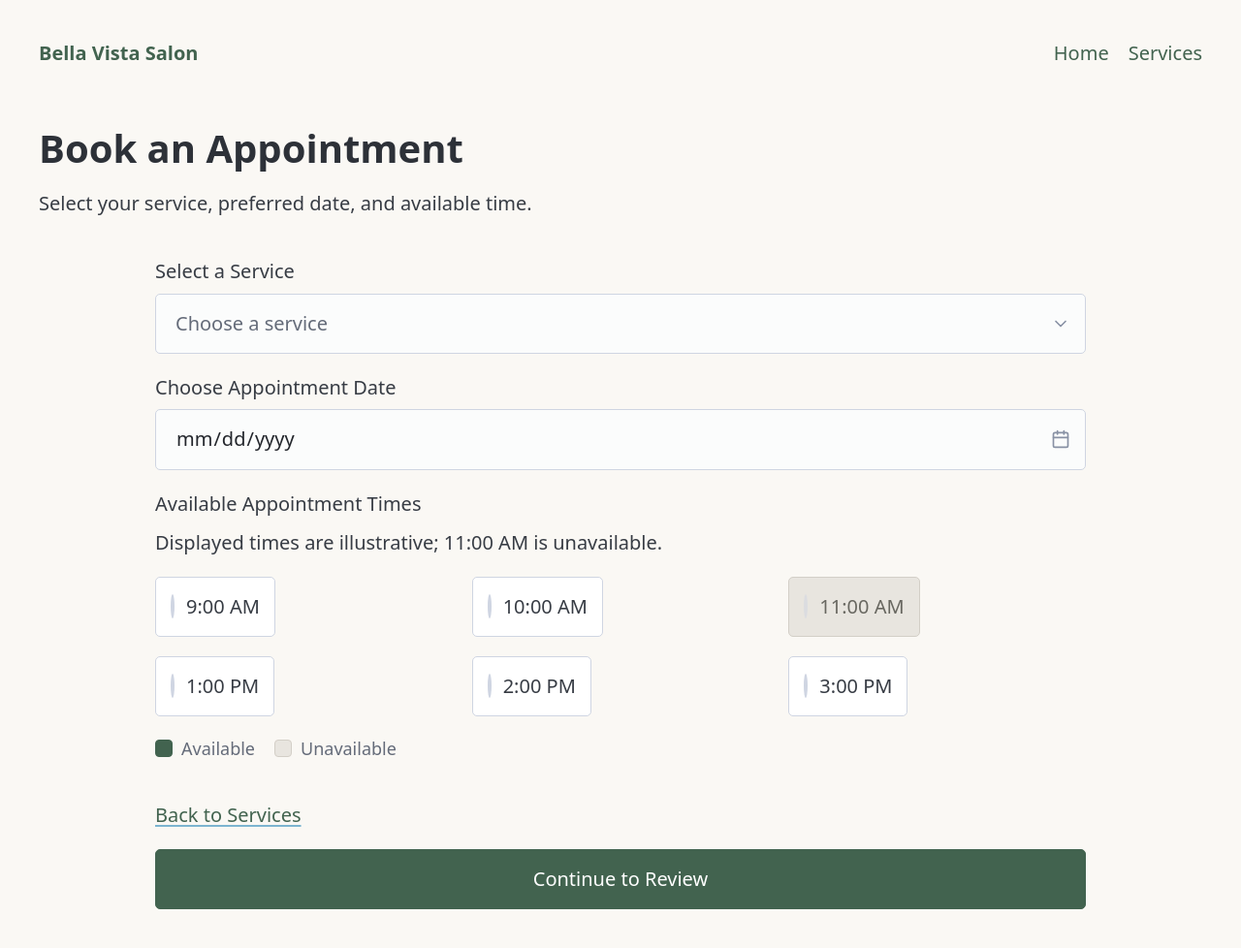
After one commit to iamwaqarjaved/egn475-bella-vista-salon, a Flask app: page /book in a window 1280 px wide. The commit adds this page. Shown: the whole page at 97% size. Run offline with Flask 3, Linux system fonts and the light colour scheme; some libraries are stand-ins or nearby versions.

Commit message:
Add appointment booking and review pages

```diff
--- a/app.py
+++ b/app.py
@@ -1,4 +1,4 @@
-from flask import Flask, abort, render_template
+from flask import Flask, abort, render_template, request
 
 SERVICES = [
     {
@@ -45,6 +45,15 @@ SERVICES = [
     },
 ]
 
+APPOINTMENT_SLOTS = [
+    {"time": "9:00 AM", "available": True},
+    {"time": "10:00 AM", "available": True},
+    {"time": "11:00 AM", "available": False},
+    {"time": "1:00 PM", "available": True},
+    {"time": "2:00 PM", "available": True},
+    {"time": "3:00 PM", "available": True},
+]
+
 app = Flask(__name__)
 
 
@@ -68,3 +77,54 @@ def service_detail(service_id):
         abort(404)
 
     return render_template("service_detail.html", service=service)
+
+
+@app.route("/book")
+def book():
+    raw_service_id = request.args.get("service_id")
+    selected_service = None
+    if raw_service_id is not None:
+        try:
+            service_id = int(raw_service_id)
+        except ValueError:
+            abort(404)
+
+        selected_service = next(
+            (item for item in SERVICES if item["id"] == service_id),
+            None,
+        )
+        if selected_service is None:
+            abort(404)
+
+    return render_template(
+        "book.html",
+        SERVICES=SERVICES,
+        selected_service=selected_service,
+        appointment_slots=APPOINTMENT_SLOTS,
+    )
+
+
+@app.route("/book/review")
+def booking_review():
+    raw_service_id = request.args.get("service_id")
+    if raw_service_id is None:
+        abort(404)
+
+    try:
+        service_id = int(raw_service_id)
+    except ValueError:
+        abort(404)
+
+    service = next(
+        (item for item in SERVICES if item["id"] == service_id),
+        None,
+    )
+    if service is None:
+        abort(404)
+
+    return render_template(
+        "review_confirm.html",
+        service=service,
+        appointment_date=request.args.get("appointment_date", ""),
+        appointment_time=request.args.get("appointment_time", ""),
+    )
--- /dev/null
+++ b/static/css/booking.css
@@ -0,0 +1,146 @@
+.page-intro {
+  margin-bottom: 2rem;
+}
+
+.booking-form,
+.review-content {
+  max-width: 48rem;
+  margin-inline: auto;
+}
+
+.time-slots {
+  display: grid;
+  grid-template-columns: repeat(3, minmax(0, 1fr));
+  gap: 1rem;
+  margin: 0;
+}
+
+.time-slot {
+  display: flex;
+  align-items: center;
+  gap: 0.6rem;
+  margin: 0;
+  padding: 0.75rem;
+  border: 1px solid var(--pico-form-element-border-color);
+  border-radius: var(--pico-border-radius);
+  background: #fff;
+}
+
+.time-slot input {
+  width: auto;
+  margin: 0;
+}
+
+.time-slot.unavailable {
+  border-color: #d3cfc7;
+  background: #e8e5df;
+  color: #686760;
+}
+
+.availability-legend {
+  display: flex;
+  flex-wrap: wrap;
+  gap: 1rem;
+  margin-top: 1rem;
+  color: var(--pico-muted-color);
+  font-size: 0.9rem;
+}
+
+.availability-legend span {
+  display: inline-flex;
+  align-items: center;
+  gap: 0.45rem;
+}
+
+.legend-swatch {
+  width: 0.9rem;
+  height: 0.9rem;
+  border: 1px solid var(--pico-primary-border);
+  border-radius: 0.2rem;
+  background: var(--pico-primary-background);
+}
+
+.legend-swatch.unavailable {
+  border-color: #d3cfc7;
+  background: #e8e5df;
+}
+
+.form-actions {
+  display: flex;
+  flex-wrap: wrap;
+  align-items: center;
+  justify-content: space-between;
+  gap: 1rem;
+  margin-top: 2rem;
+}
+
+.form-actions a {
+  margin-bottom: 0;
+}
+
+.appointment-summary {
+  margin-bottom: 2rem;
+}
+
+.appointment-summary h2,
+.client-information h2 {
+  font-size: 1.35rem;
+}
+
+.appointment-details {
+  display: grid;
+  grid-template-columns: repeat(2, minmax(0, 1fr));
+  gap: 1rem 2rem;
+  margin: 0;
+}
+
+.appointment-details div {
+  min-width: 0;
+}
+
+.appointment-details dt {
+  color: var(--pico-muted-color);
+  font-size: 0.9rem;
+}
+
+.appointment-details dd {
+  margin: 0.25rem 0 0;
+  font-weight: 600;
+}
+
+.sample-note {
+  margin: 1rem 0 0;
+  color: var(--pico-muted-color);
+  font-size: 0.9rem;
+}
+
+.booking-notice {
+  margin-top: 2rem;
+  padding: 1rem;
+  border-left: 0.25rem solid var(--pico-primary);
+  background: #fff;
+}
+
+.booking-notice p {
+  margin-bottom: 0.5rem;
+}
+
+.booking-notice p:last-child {
+  margin-bottom: 0;
+}
+
+@media (max-width: 600px) {
+  .time-slots {
+    grid-template-columns: repeat(2, minmax(0, 1fr));
+  }
+
+  .appointment-details {
+    grid-template-columns: 1fr;
+    gap: 0.75rem;
+  }
+
+  .form-actions {
+    align-items: stretch;
+    flex-direction: column;
+  }
+}
--- /dev/null
+++ b/templates/book.html
@@ -0,0 +1,80 @@
+{% extends "base.html" %}
+
+{% block title %}Book an Appointment | Bella Vista Salon{% endblock %}
+
+{% block styles %}
+  <link
+    rel="stylesheet"
+    href="{{ url_for('static', filename='css/booking.css') }}"
+  >
+{% endblock %}
+
+{% block content %}
+  <header class="page-intro">
+    <h1>Book an Appointment</h1>
+    <p>Select your service, preferred date, and available time.</p>
+  </header>
+
+  <form
+    class="booking-form"
+    action="{{ url_for('booking_review') }}"
+    method="get"
+  >
+    <label for="service-id">Select a Service</label>
+    <select id="service-id" name="service_id" required>
+      <option value="" disabled {% if not selected_service %}selected{% endif %}>
+        Choose a service
+      </option>
+      {% for service in SERVICES %}
+        <option
+          value="{{ service.id }}"
+          {% if selected_service and service.id == selected_service.id %}selected{% endif %}
+        >
+          {{ service.name }}
+        </option>
+      {% endfor %}
+    </select>
+
+    <label for="appointment-date">Choose Appointment Date</label>
+    <input
+      type="date"
+      id="appointment-date"
+      name="appointment_date"
+      required
+    >
+
+    <fieldset>
+      <legend>Available Appointment Times</legend>
+      <p id="time-slot-note">
+        Displayed times are illustrative; 11:00 AM is unavailable.
+      </p>
+      <div class="time-slots">
+        {% for slot in appointment_slots %}
+          <label class="time-slot{% if not slot.available %} unavailable{% endif %}">
+            <input
+              type="radio"
+              name="appointment_time"
+              value="{{ slot.time }}"
+              aria-describedby="time-slot-note"
+              {% if slot.available %}required{% else %}disabled{% endif %}
+            >
+            {{ slot.time }}
+          </label>
+        {% endfor %}
+      </div>
+    </fieldset>
+
+    <div class="availability-legend" aria-label="Time slot availability legend">
+      <span><span class="legend-swatch" aria-hidden="true"></span>Available</span>
+      <span>
+        <span class="legend-swatch unavailable" aria-hidden="true"></span>
+        Unavailable
+      </span>
+    </div>
+
+    <nav class="form-actions" aria-label="Booking actions">
+      <a href="{{ url_for('services') }}">Back to Services</a>
+      <button type="submit">Continue to Review</button>
+    </nav>
+  </form>
+{% endblock %}
--- a/templates/service_detail.html
+++ b/templates/service_detail.html
@@ -8,6 +8,11 @@
     <p>{{ service.description }}</p>
     <p><strong>Duration:</strong> {{ service.duration_minutes }} minutes</p>
     <p><strong>Price:</strong> ${{ "%.2f"|format(service.price_cents / 100) }}</p>
+    <p>
+      <a href="{{ url_for('book', service_id=service.id) }}" role="button">
+        Book This Service
+      </a>
+    </p>
     <a href="{{ url_for('services') }}">Back to Services</a>
   </article>
 {% endblock %}
```
Also changed, not shown: templates/review_confirm.html (added, +88 -0 lines).
